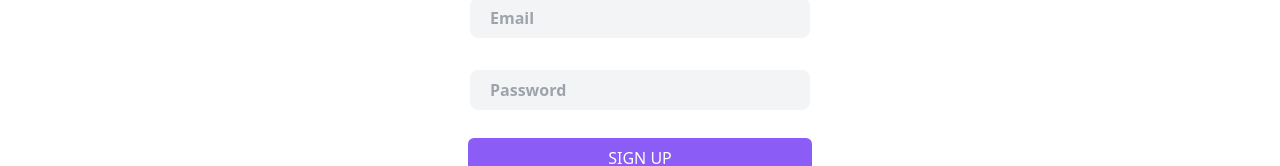
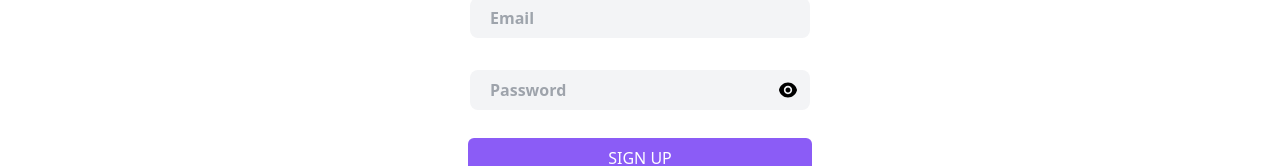
Before and after one commit to 0-Chaudhary-0/ssacademy, a React (Vite) app: page /signup in a window 1280 px wide. Shown: the part 230-396 px from the top of the page. Built offline with nearby package versions, Linux system fonts and the light colour scheme; the HTML template or start-up script is replaced by a standard one.

Commit message:
bug fixed

```diff
--- a/src/components/Enroll.jsx
+++ b/src/components/Enroll.jsx
@@ -213,6 +213,7 @@ function Enroll() {
                 type="email"
                 id="email"
                 name="email"
+                pattern="[a-z0-9._%+-]+@[a-z0-9.-]+\.[a-z]{2,4}$"
                 value={formData.email}
                 onChange={handleChange}
                 className="w-full border border-gray-300 rounded px-3 py-2 focus:outline-none focus:border-blue-500"
--- a/src/components/Login.jsx
+++ b/src/components/Login.jsx
@@ -5,11 +5,13 @@ import { useNavigate } from "react-router-dom";
 import { useDispatch } from "react-redux";
 import LoadingBar from "react-top-loading-bar";
 import { ToastContainer, toast } from "react-toastify";
+import { RiEyeFill, RiEyeOffFill } from 'react-icons/ri';
 import "react-toastify/dist/ReactToastify.css";
 
 const login = () => {
   const [progress, setProgress] = useState(0);
   const isLogin = localStorage.getItem('token')
+  const [password, setPassword] = useState('password');
 
   const dispatch = useDispatch();
   const navigate = useNavigate();
@@ -24,6 +26,14 @@ const login = () => {
     email: "",
     password: "",
   });
+
+  const togglePasswordVisibility = () => {
+    if(password == 'password'){
+      setPassword('text')
+    } else{
+      setPassword('password')
+    }
+  };
 
   let handleChange = (event) => {
     const { name, value } = event.target;
@@ -115,19 +125,21 @@ const login = () => {
                   placeholder="Email"
                   name="email"
                   value={formData.email}
+                  pattern="[a-z0-9._%+-]+@[a-z0-9.-]+\.[a-z]{2,4}$"
                   onChange={handleChange}
                   className=" bg-gray-100 rounded-lg px-5 py-2 focus:border border-violet-600 focus:outline-none text-black placeholder:text-gray-600 placeholder:opacity-50 font-semibold md:w-72 lg:w-[340px]"
                 />
               </div>
-              <div className="">
+              <div className="relative">
                 <input
-                  type="password"
+                  type={password}
                   placeholder="Password"
                   name="password"
                   value={formData.password}
                   onChange={handleChange}
                   className=" bg-gray-100 rounded-lg px-5 py-2 focus:border border-violet-600 focus:outline-none text-black placeholder:text-gray-600 placeholder:opacity-50 font-semibold md:w-72 lg:w-[340px]"
                 />
+                {password == 'password' ? <RiEyeFill className="absolute inset-y-2.5 right-3 cursor-pointer text-xl" onClick={togglePasswordVisibility}/> : <RiEyeOffFill className="absolute inset-y-2.5 right-3 cursor-pointer text-xl" onClick={togglePasswordVisibility}/>}
               </div>
             </div>
             <div className="text-center mt-7">
--- a/src/components/Signup.jsx
+++ b/src/components/Signup.jsx
@@ -3,6 +3,7 @@ import { Link } from "react-router-dom";
 import { useNavigate } from "react-router-dom";
 import { loginTrue } from "../redux/slice";
 import { useDispatch } from "react-redux";
+import { RiEyeFill, RiEyeOffFill } from 'react-icons/ri';
 import LoadingBar from "react-top-loading-bar";
 
 const signup = () => {
@@ -10,6 +11,7 @@ const signup = () => {
   const dispatch = useDispatch();
   const navigate = useNavigate();
   const isLogin = localStorage.getItem('token')
+  const [password, setPassword] = useState('password');
 
   useEffect(() => {
     if (isLogin) {
@@ -29,6 +31,14 @@ const signup = () => {
       ...formData,
       [name]: value,
     });
+  };
+
+  const togglePasswordVisibility = () => {
+    if(password == 'password'){
+      setPassword('text')
+    } else{
+      setPassword('password')
+    }
   };
 
   let handleSubmit = async (event) => {
@@ -78,6 +88,7 @@ const signup = () => {
                   value={formData.name}
                   onChange={handleChange}
                   className=" bg-gray-100 rounded-lg px-5 py-2 focus:border border-violet-600 focus:outline-none text-black placeholder:text-gray-600 placeholder:opacity-50 font-semibold md:w-72 lg:w-[340px]"
+                  required
                 />
               </div>
               <div className="">
@@ -85,21 +96,25 @@ const signup = () => {
                   type="email"
                   placeholder="Email"
                   name="email"
+                  pattern="[a-z0-9._%+-]+@[a-z0-9.-]+\.[a-z]{2,4}$"
                   value={formData.email}
                   onChange={handleChange}
                   className=" bg-gray-100 rounded-lg px-5 py-2 focus:border border-violet-600 focus:outline-none text-black placeholder:text-gray-600 placeholder:opacity-50 font-semibold md:w-72 lg:w-[340px]"
+                  required
                 />
               </div>
-              <div className="">
+              <div className="relative">
                 <input
-                  type="password"
+                  type={password}
                   minLength="6"
                   placeholder="Password"
                   name="password"
                   value={formData.password}
                   onChange={handleChange}
                   className=" bg-gray-100 rounded-lg px-5 py-2 focus:border border-violet-600 focus:outline-none text-black placeholder:text-gray-600 placeholder:opacity-50 font-semibold md:w-72 lg:w-[340px]"
+                  required
                 />
+                {password == 'password' ? <RiEyeFill className="absolute inset-y-2.5 right-3 cursor-pointer text-xl" onClick={togglePasswordVisibility}/> : <RiEyeOffFill className="absolute inset-y-2.5 right-3 cursor-pointer text-xl" onClick={togglePasswordVisibility}/>}
               </div>
             </div>
             <div className="text-center mt-7">
```
